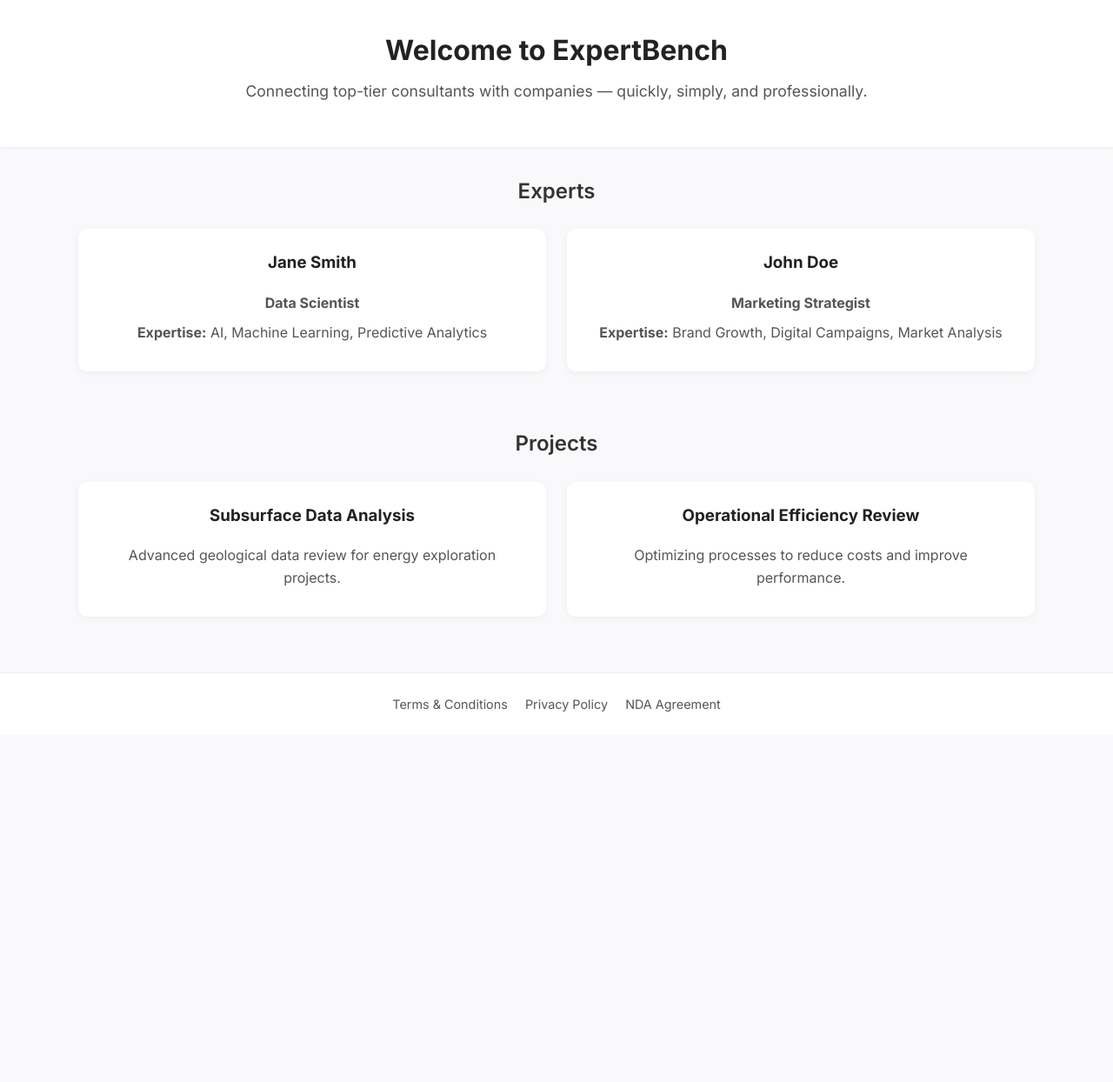
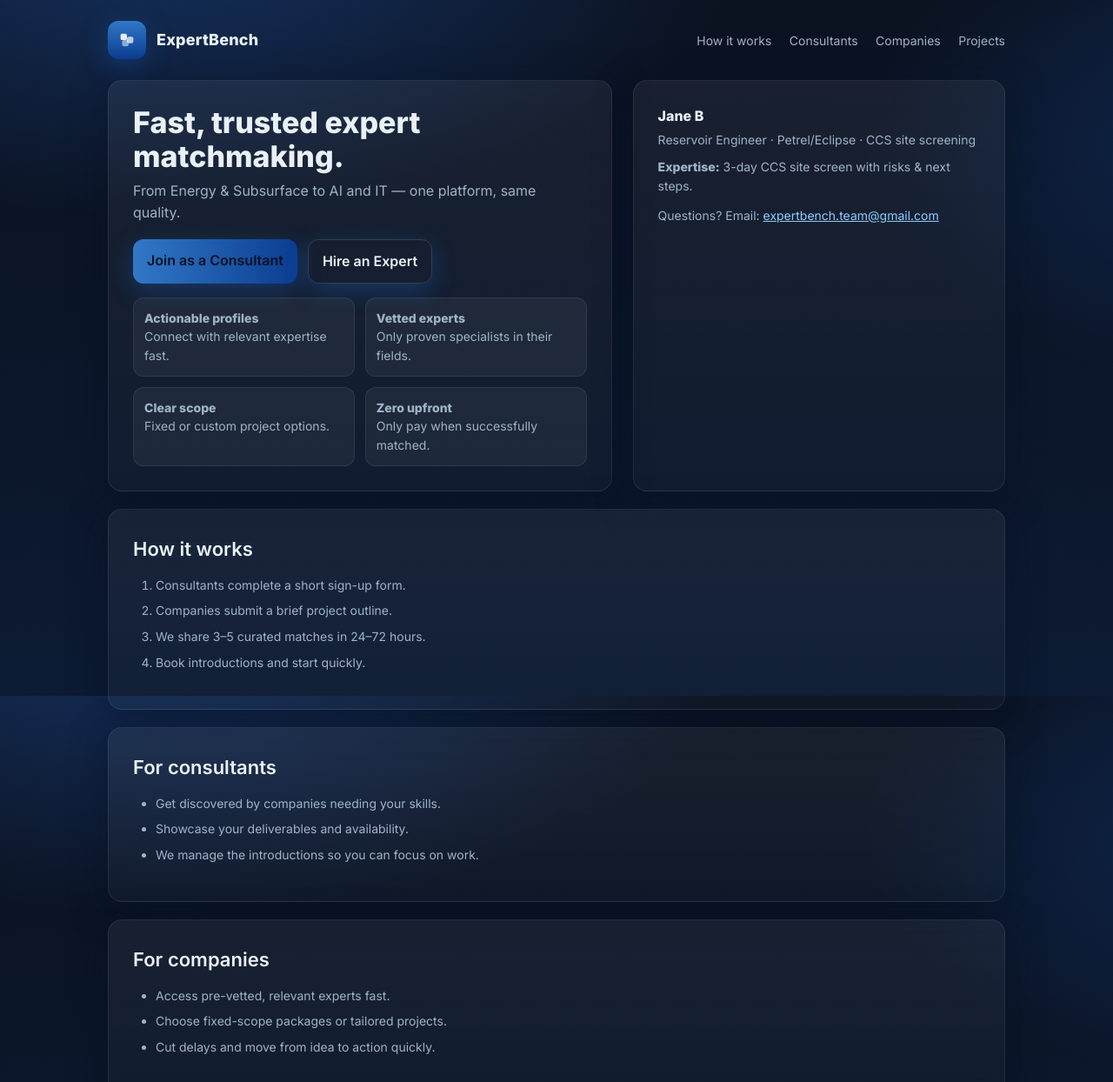
Before and after one commit to Expertbench/expertbench-site, a plain HTML site: page index.html in a window 1280 px wide. Shown: the top 1244 px of the page at 87% size. Before the commit the page ends 845 px from the top, so only its background shows below. Drawn offline with Linux system fonts and the light colour scheme.

Commit message:
index.html

```diff
--- a/index.html
+++ b/index.html
@@ -1,134 +1,211 @@
-<!DOCTYPE html>
+<!doctype html>
 <html lang="en">
 <head>
-  <meta charset="UTF-8" />
-  <meta name="viewport" content="width=device-width, initial-scale=1.0" />
-  <title>ExpertBench</title>
-  <link rel="icon" type="image/svg+xml" href="favicon.svg" />
-  <link href="https://fonts.googleapis.com/css2?family=Inter:wght@400;600;700&display=swap" rel="stylesheet" />
+  <meta charset="utf-8" />
+  <meta name="viewport" content="width=device-width,initial-scale=1" />
+
+  <title>ExpertBench — Fast, trusted expert matchmaking for high-impact projects</title>
+
+  <!-- Favicon -->
+  <link rel="icon" href="favicon.svg" type="image/svg+xml">
+
+  <!-- Font -->
+  <link href="https://fonts.googleapis.com/css2?family=Inter:wght@400;600;800&display=swap" rel="stylesheet">
+
+  <meta name="description" content="ExpertBench connects companies with vetted consultants fast. Start in Energy & Subsurface, expand into AI and IT.">
+  <meta name="color-scheme" content="dark light">
+
   <style>
-    body {
-      font-family: 'Inter', sans-serif;
-      margin: 0;
-      background-color: #f9f9fb;
-      color: #222;
-      line-height: 1.6;
+    :root{
+      --bg-1:#0b1220;
+      --bg-2:#0c1a33;
+      --card:#0f223f;
+      --muted:#9fb3c8;
+      --text:#e9f0f7;
+      --primary:#0B3D91;
+      --secondary:#3178C6;
+      --accent:#00BFA6;
+      --line:rgba(255,255,255,0.08);
+      --shadow:0 10px 40px rgba(5,15,35,0.5);
+      --radius:16px;
+      --gap:16px;
     }
-    header {
-      background-color: #ffffff;
-      padding: 2rem 1rem;
-      text-align: center;
-      box-shadow: 0 1px 4px rgba(0,0,0,0.06);
+
+    *{box-sizing:border-box}
+    html,body{height:100%}
+    body{
+      margin:0; font-family:Inter,system-ui,-apple-system,Segoe UI,Roboto,Arial;
+      color:var(--text); background:
+        radial-gradient(1200px 600px at 15% -10%, #153260 0%, transparent 55%),
+        radial-gradient(900px 500px at 120% 20%, #0e2a55 0%, transparent 60%),
+        linear-gradient(180deg, var(--bg-1) 0%, var(--bg-2) 100%);
+      line-height:1.55;
     }
-    header h1 {
-      margin: 0;
-      font-size: 2rem;
-      font-weight: 700;
+
+    .container{max-width:1080px;margin:auto;padding:24px}
+    header{display:flex;align-items:center;justify-content:space-between;gap:12px}
+    .brand{display:flex;align-items:center;gap:12px;text-decoration:none;color:var(--text)}
+    .logo{
+      width:44px;height:44px;border-radius:12px;
+      background:linear-gradient(180deg,var(--secondary),var(--primary));
+      display:grid;place-items:center;box-shadow:0 8px 30px rgba(30,100,200,0.35);
     }
-    header p {
-      font-size: 1.1rem;
-      color: #555;
-      margin-top: 0.5rem;
+    .logo svg{width:22px;height:22px}
+    .name{font-weight:800;letter-spacing:.2px;font-size:18px}
+
+    nav a{
+      color:var(--muted); text-decoration:none; margin-left:16px; font-size:14px;
     }
-    section {
-      padding: 2rem 1rem;
-      max-width: 1100px;
-      margin: auto;
+    nav a:focus-visible{outline:2px solid var(--accent); outline-offset:4px; border-radius:6px; padding:2px 4px}
+
+    .hero{
+      margin-top:24px; display:grid; grid-template-columns:1.15fr .85fr; gap:24px; align-items:stretch;
     }
-    .section-title {
-      text-align: center;
-      font-size: 1.5rem;
-      font-weight: 600;
-      margin-bottom: 1.5rem;
-      color: #333;
+    @media (max-width:900px){ .hero{grid-template-columns:1fr} }
+
+    .card{
+      background:linear-gradient(180deg,rgba(255,255,255,0.06),rgba(255,255,255,0.025));
+      border:1px solid var(--line); border-radius:var(--radius); padding:28px; box-shadow:var(--shadow);
     }
-    .grid {
-      display: grid;
-      grid-template-columns: repeat(auto-fit, minmax(280px, 1fr));
-      gap: 1.5rem;
+
+    h1{font-size:34px; line-height:1.15; margin:0 0 8px 0}
+    h2{margin:0 0 10px 0; font-size:22px; font-weight:600}
+    .tag{color:var(--muted); margin:0 0 18px 0}
+
+    .cta{display:flex; gap:12px; flex-wrap:wrap; margin-bottom:16px}
+    .btn{
+      appearance:none; border:none; cursor:pointer; text-decoration:none; font-weight:600;
+      padding:12px 16px; border-radius:12px; transition:transform .08s ease;
+      color:#051225; background:linear-gradient(90deg,var(--secondary),var(--primary));
+      box-shadow:0 8px 26px rgba(30,100,200,0.35);
     }
-    .card {
-      background-color: #fff;
-      border-radius: 10px;
-      padding: 1.5rem;
-      box-shadow: 0 2px 8px rgba(0,0,0,0.05);
-      transition: transform 0.2s ease, box-shadow 0.2s ease;
+    .btn:hover{transform:translateY(-1px)}
+    .btn:active{transform:translateY(0)}
+    .btn:focus-visible{outline:2px solid var(--accent); outline-offset:4px}
+
+    .btn.alt{
+      background:transparent; color:var(--text);
+      border:1px solid rgba(255,255,255,0.14)
     }
-    .card:hover {
-      transform: translateY(-3px);
-      box-shadow: 0 4px 16px rgba(0,0,0,0.08);
-    }
-    .card h3 {
-      text-align: center;
-      margin-top: 0;
-      font-weight: 700;
-    }
-    .card p {
-      text-align: center;
-      color: #555;
-      margin: 0.5rem 0;
-    }
-    footer {
-      text-align: center;
-      padding: 1.5rem;
-      background-color: #ffffff;
-      font-size: 0.9rem;
-      color: #666;
-      margin-top: 2rem;
-      border-top: 1px solid #eee;
-    }
-    footer a {
-      color: #555;
-      text-decoration: none;
-      margin: 0 0.5rem;
-    }
-    footer a:hover {
-      text-decoration: underline;
+
+    .features{display:grid; grid-template-columns:repeat(2,1fr); gap:12px; margin-top:8px}
+    @media (max-width:600px){ .features{grid-template-columns:1fr} }
+    .feature{background:rgba(255,255,255,0.05); border:1px solid var(--line); padding:12px; border-radius:12px; color:var(--muted); font-size:14px}
+
+    section{margin-top:20px}
+    .mini{font-size:14px; color:var(--muted)}
+    .list{display:grid; gap:8px; padding-left:18px}
+    .list li{margin-left:8px}
+
+    footer{margin:28px 0 8px;text-align:center;color:var(--muted);font-size:13px}
+    footer a{color:var(--muted); text-decoration:none; margin:0 6px}
+    footer a:hover{color:var(--accent)}
+
+    @media (prefers-reduced-motion: reduce){
+      .btn, .btn:hover, .btn:active{transition:none; transform:none}
     }
   </style>
 </head>
 <body>
-
+  <div class="container">
     <header>
-  <h1>Welcome to ExpertBench</h1>
-  <p>Connecting top-tier consultants with companies — quickly, simply, and professionally.</p>
+      <a class="brand" href="#" aria-label="ExpertBench home">
+        <div class="logo" aria-hidden="true">
+          <svg viewBox="0 0 24 24" fill="none" role="img" aria-label="ExpertBench logo">
+            <rect x="4" y="4" width="8" height="8" rx="2" fill="white" opacity="0.9"/>
+            <rect x="12" y="8" width="8" height="8" rx="2" fill="white" opacity="0.7"/>
+            <rect x="6" y="12" width="8" height="8" rx="2" fill="white" opacity="0.5"/>
+          </svg>
+        </div>
+        <div class="name">ExpertBench</div>
+      </a>
+      <nav>
+        <a href="#how">How it works</a>
+        <a href="#consultants">Consultants</a>
+        <a href="#clients">Companies</a>
+        <a href="#projects">Projects</a>
+      </nav>
     </header>
 
-<section>
-  <div class="section-title">Experts</div>
-  <div class="grid">
+    <section class="hero" aria-label="Intro and quick actions">
       <div class="card">
-      <h3>Jane Smith</h3>
-      <p><strong>Data Scientist</strong></p>
-      <p><strong>Expertise:</strong> AI, Machine Learning, Predictive Analytics</p>
+        <h1>Fast, trusted expert matchmaking.</h1>
+        <p class="tag">From Energy &amp; Subsurface to AI and IT — one platform, same quality.</p>
+
+        <div class="cta" role="group" aria-label="Primary actions">
+          <a class="btn" href="https://forms.gle/ByXwDREL7pXP29k57" target="_blank" rel="noopener">Join as a Consultant</a>
+          <a class="btn alt" href="https://forms.gle/rrz8HytBnTUTKdLn9" target="_blank" rel="noopener">Hire an Expert</a>
         </div>
+
+        <div class="features" aria-label="Proof points">
+          <div class="feature"><strong>Actionable profiles</strong><br>Connect with relevant expertise fast.</div>
+          <div class="feature"><strong>Vetted experts</strong><br>Only proven specialists in their fields.</div>
+          <div class="feature"><strong>Clear scope</strong><br>Fixed or custom project options.</div>
+          <div class="feature"><strong>Zero upfront</strong><br>Only pay when successfully matched.</div>
+        </div>
+      </div>
+
+      <aside class="card" aria-label="Example expert and contact">
+        <div style="font-weight:700;margin-bottom:4px">Jane B</div>
+        <div class="mini">Reservoir Engineer · Petrel/Eclipse · CCS site screening</div>
+        <div class="mini" style="margin-top:10px"><strong>Expertise:</strong> 3-day CCS site screen with risks &amp; next steps.</div>
+        <div class="mini" style="margin-top:12px">
+          Questions? Email:
+          <a style="color:#8ecbff" href="mailto:expertbench.team@gmail.com">expertbench.team@gmail.com</a>
+        </div>
+      </aside>
+    </section>
+
+    <section id="how">
       <div class="card">
-      <h3>John Doe</h3>
-      <p><strong>Marketing Strategist</strong></p>
-      <p><strong>Expertise:</strong> Brand Growth, Digital Campaigns, Market Analysis</p>
-    </div>
+        <h2>How it works</h2>
+        <ol class="mini list">
+          <li>Consultants complete a short sign-up form.</li>
+          <li>Companies submit a brief project outline.</li>
+          <li>We share 3–5 curated matches in 24–72 hours.</li>
+          <li>Book introductions and start quickly.</li>
+        </ol>
       </div>
     </section>
 
-<section>
-  <div class="section-title">Projects</div>
-  <div class="grid">
+    <section id="consultants">
       <div class="card">
-      <h3>Subsurface Data Analysis</h3>
-      <p>Advanced geological data review for energy exploration projects.</p>
+        <h2>For consultants</h2>
+        <ul class="mini list">
+          <li>Get discovered by companies needing your skills.</li>
+          <li>Showcase your deliverables and availability.</li>
+          <li>We manage the introductions so you can focus on work.</li>
+        </ul>
       </div>
+    </section>
+
+    <section id="clients">
       <div class="card">
-      <h3>Operational Efficiency Review</h3>
-      <p>Optimizing processes to reduce costs and improve performance.</p>
+        <h2>For companies</h2>
+        <ul class="mini list">
+          <li>Access pre-vetted, relevant experts fast.</li>
+          <li>Choose fixed-scope packages or tailored projects.</li>
+          <li>Cut delays and move from idea to action quickly.</li>
+        </ul>
       </div>
+    </section>
+
+    <section id="projects">
+      <div class="card">
+        <h2>Example projects</h2>
+        <ul class="mini list">
+          <li><strong>Subsurface Data Analysis</strong> — Advanced geological data review for energy exploration projects.</li>
+          <li><strong>Operational Efficiency Review</strong> — Optimizing processes to reduce costs and improve performance.</li>
+        </ul>
       </div>
     </section>
 
     <footer>
-  <a href="terms.html">Terms & Conditions</a>
-  <a href="privacy.html">Privacy Policy</a>
-  <a href="nda.html">NDA Agreement</a>
+      © ExpertBench — Built for experts. Built for teams.<br>
+      <a href="nda.html">NDA</a> ·
+      <a href="terms.html">Terms</a> ·
+      <a href="privacy.html">Privacy</a>
     </footer>
-
+  </div>
 </body>
 </html>
```
Lines whose indentation alone changed are shown as unchanged.
